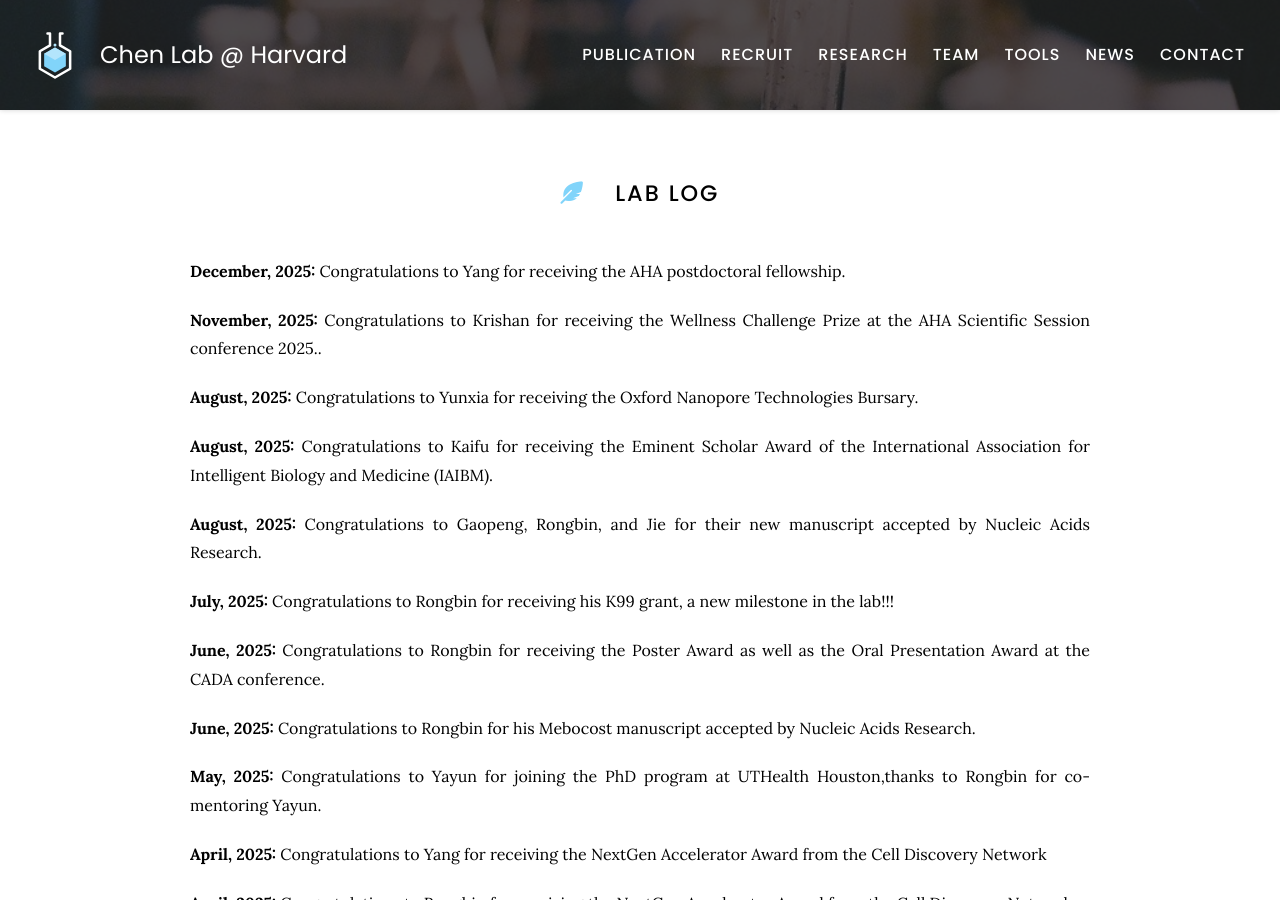
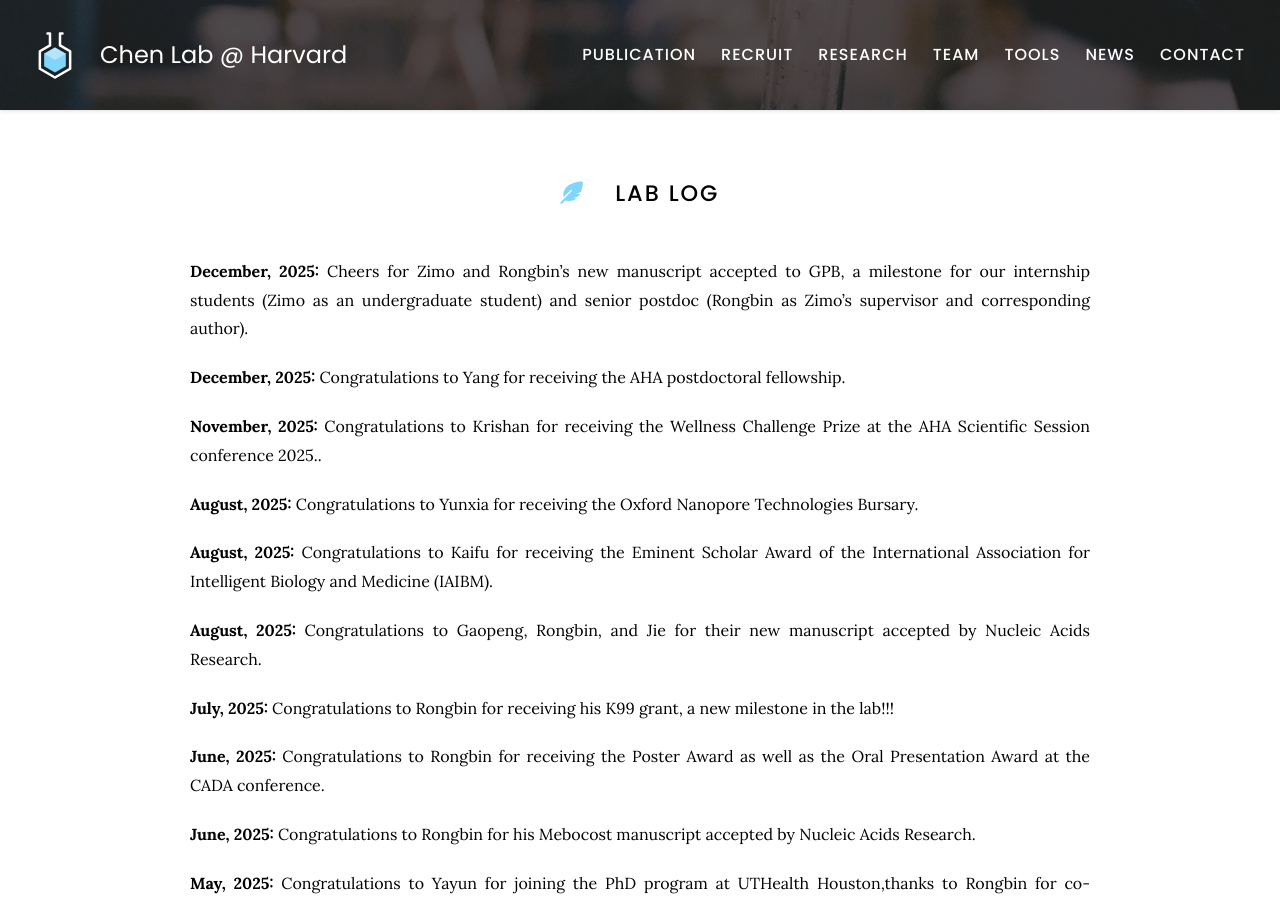
Before and after one commit to kaifuchenlab/kaifuchenlab.github.io, a Jekyll site: the page built from 7.news/index.md, in a window 1280 px wide and 900 px high. Built offline with Jekyll 4.4.1, drawn with Linux system fonts in a browser that asks for light colours.

Commit message:
Update index.md

```diff
--- a/7.news/index.md
+++ b/7.news/index.md
@@ -6,6 +6,9 @@ nav:
 ---
 
 # <i class="fas fa-feather-alt"></i> Lab log
+
+**December, 2025:**
+Cheers for Zimo and Rongbin's new manuscript accepted to GPB, a milestone for our internship students (Zimo as an undergraduate student) and senior postdoc (Rongbin as Zimo's supervisor and corresponding author).
 
 **December, 2025:**
 Congratulations to Yang for receiving the AHA postdoctoral fellowship.
```
